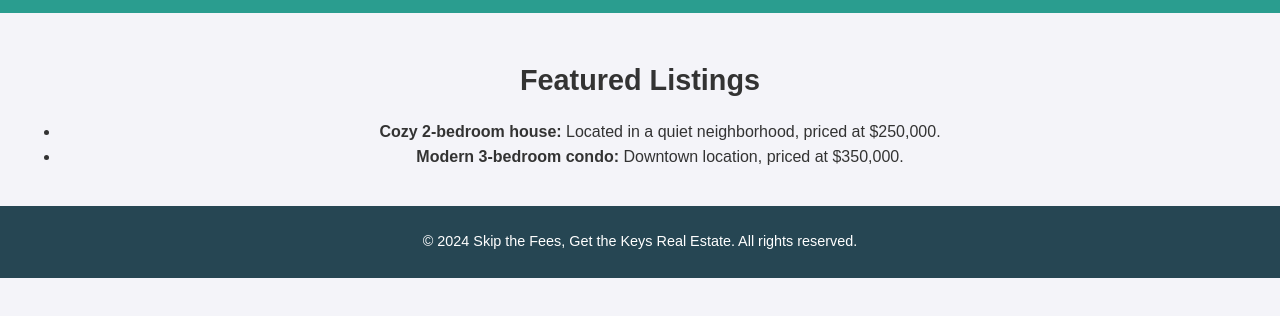
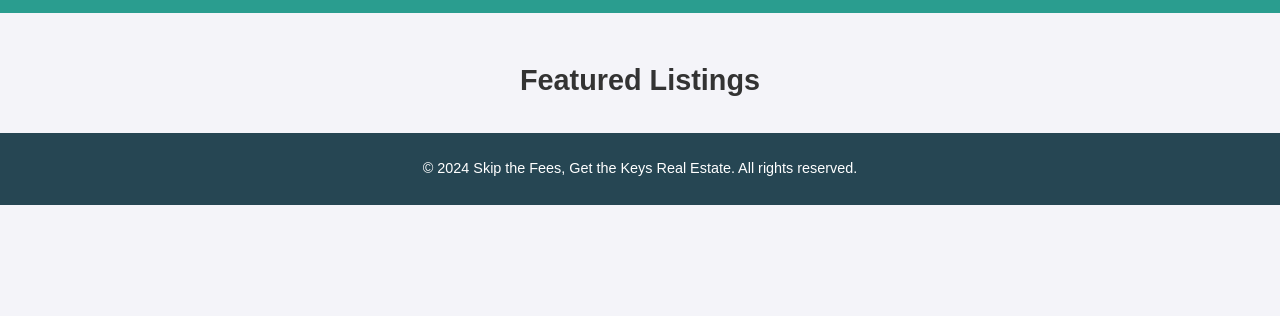
Before and after one commit to alabdal3/MI349_final, a plain HTML site: page listings.html in a window 1280 px wide. Shown: the part 106-422 px from the top of the page. Drawn offline with Linux system fonts and the light colour scheme.

Commit message:
edit on listings page

```diff
--- a/listings.html
+++ b/listings.html
@@ -19,10 +19,6 @@
     </header>
     <main>
         <h2>Featured Listings</h2>
-        <ul>
-            <li><strong>Cozy 2-bedroom house:</strong> Located in a quiet neighborhood, priced at $250,000.</li>
-            <li><strong>Modern 3-bedroom condo:</strong> Downtown location, priced at $350,000.</li>
-        </ul>
     </main>
     <footer>
         <p>&copy; 2024 Skip the Fees, Get the Keys Real Estate. All rights reserved.</p>
```
